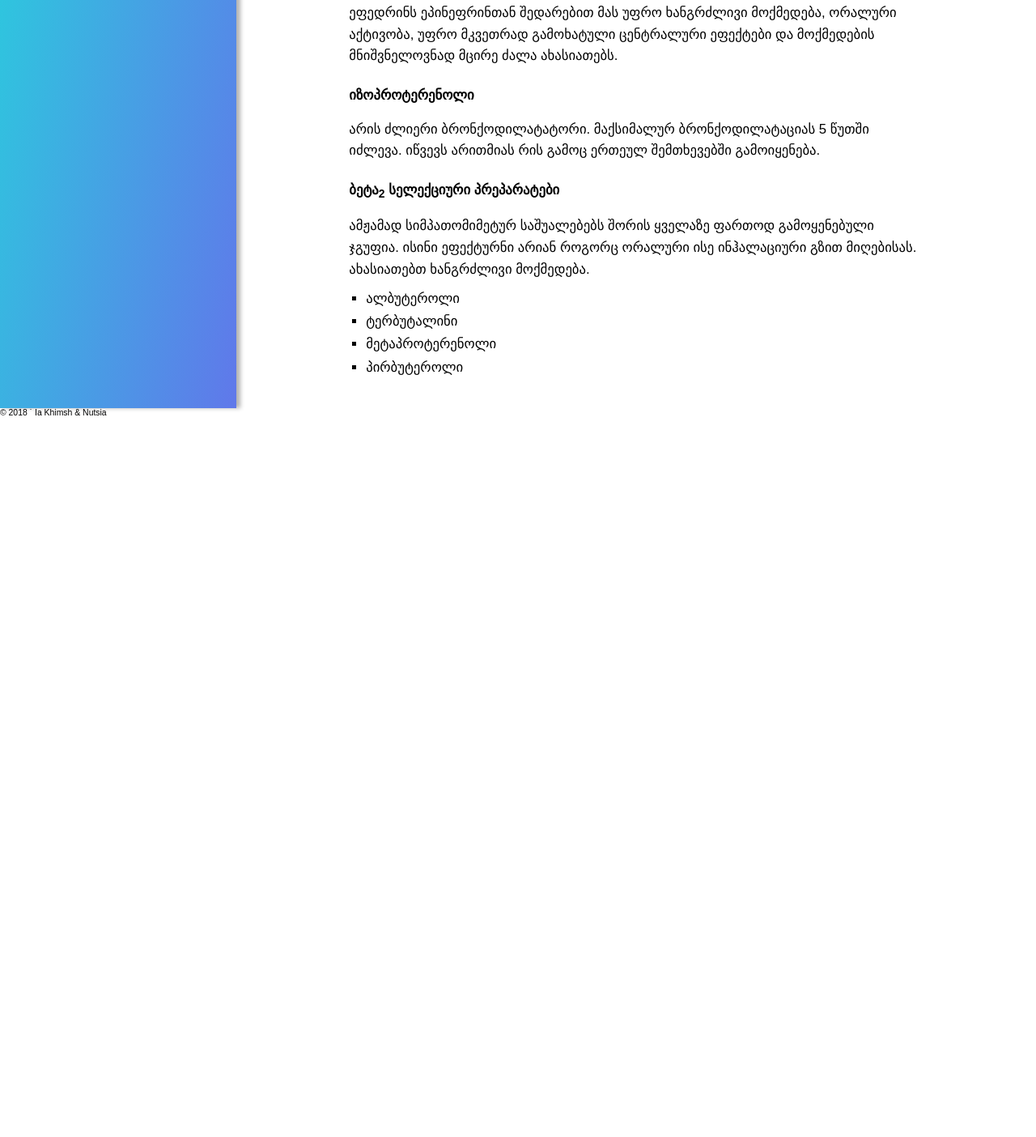
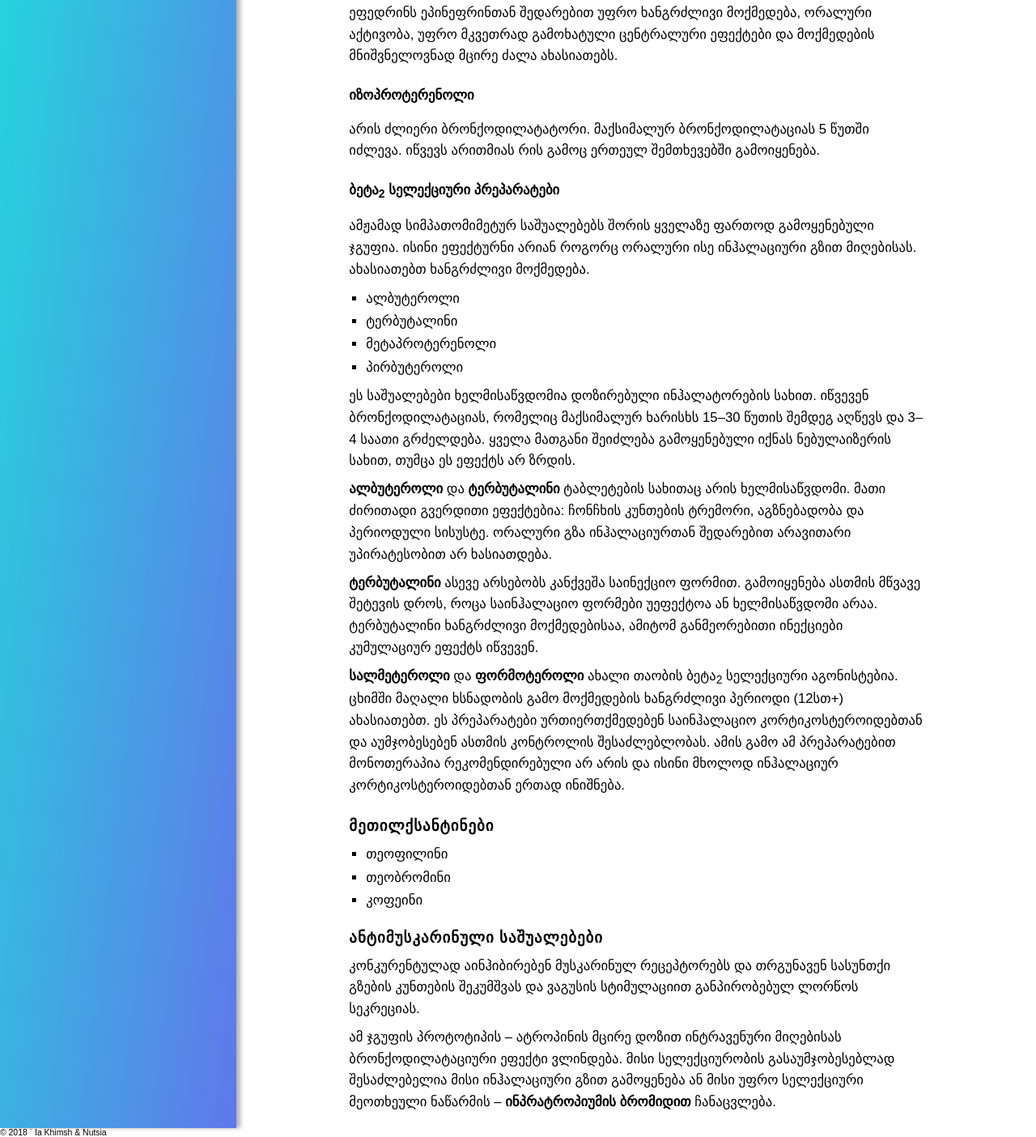
Before and after one commit to khimsh/medschool, a website: page index.html in a window 1280 px wide. Shown: the part 943-2347 px from the top of the page at 81% size. Before the commit the page ends 1458 px from the top, so only its background shows below. Drawn offline with Linux system fonts and the light colour scheme; a web font is replaced by a local one.

Commit message:
fifth commit

```diff
--- a/index.html
+++ b/index.html
@@ -28,10 +28,10 @@
                             <a href="#sympathomimetics" class="main-nav__link">სიმპათომიმეტური საშუალებები</a>
                         </li>
                         <li class="main-nav__item">
-                            <a href="#" class="main-nav__link">მეთილქსანტინები</a>
+                            <a href="#methylxanthines" class="main-nav__link">მეთილქსანტინები</a>
                         </li>
                         <li class="main-nav__item">
-                            <a href="#" class="main-nav__link">ანტიმუსკარინული საშუალებები</a>
+                            <a href="#antimuscarinic" class="main-nav__link">ანტიმუსკარინული საშუალებები</a>
                         </li>
                         <li class="main-nav__item">
                             <a href="#" class="main-nav__link">კორტიკოსტეროიდები</a>
@@ -120,7 +120,7 @@
                 <section class="sub-section">
                     <h4 class="sub-section__title">ეფედრინი</h4>
                     <p class="paragraph">
-                        ეფედრინს ეპინეფრინთან შედარებით მას უფრო ხანგრძლივი მოქმედება, ორალური აქტივობა, უფრო მკვეთრად გამოხატული ცენტრალური ეფექტები და მოქმედების მნიშვნელოვნად მცირე ძალა ახასიათებს.
+                        ეფედრინს ეპინეფრინთან შედარებით უფრო ხანგრძლივი მოქმედება, ორალური აქტივობა, უფრო მკვეთრად გამოხატული ცენტრალური ეფექტები და მოქმედების მნიშვნელოვნად მცირე ძალა ახასიათებს.
                     </p>
                 </section>
 
@@ -142,7 +142,40 @@
                         <li class="list__item">მეტაპროტერენოლი</li>
                         <li class="list__item">პირბუტეროლი</li>
                     </ul>
+                    <p class="paragraph">
+                        ეს საშუალებები ხელმისაწვდომია დოზირებული ინჰალატორების სახით. იწვევენ ბრონქოდილატაციას, რომელიც მაქსიმალურ ხარისხს 15&ndash;30 წუთის შემდეგ აღწევს და 3&ndash;4 საათი გრძელდება. ყველა მათგანი შეიძლება გამოყენებული იქნას ნებულაიზერის სახით, თუმცა ეს ეფექტს არ ზრდის.
+                    </p>
+                    <p class="paragraph">
+                        <strong>ალბუტეროლი</strong> და <strong>ტერბუტალინი</strong> ტაბლეტების სახითაც არის ხელმისაწვდომი. მათი ძირითადი გვერდითი ეფექტებია: ჩონჩხის კუნთების ტრემორი, აგზნებადობა და პერიოდული სისუსტე. ორალური გზა ინჰალაციურთან შედარებით არავითარი უპირატესობით არ ხასიათდება.
+                    </p>
+                    <p class="paragraph">
+                        <strong>ტერბუტალინი</strong> ასევე არსებობს კანქვეშა საინექციო ფორმით. გამოიყენება ასთმის მწვავე შეტევის დროს, როცა საინჰალაციო ფორმები უეფექტოა ან ხელმისაწვდომი არაა. ტერბუტალინი ხანგრძლივი მოქმედებისაა, ამიტომ განმეორებითი ინექციები კუმულაციურ ეფექტს იწვევენ.
+                    </p>
+                    <p class="paragraph">
+                        <strong>სალმეტეროლი</strong> და <strong>ფორმოტეროლი</strong> ახალი თაობის ბეტა<sub>2</sub> სელექციური აგონისტებია. ცხიმში მაღალი ხსნადობის გამო მოქმედების ხანგრძლივი პერიოდი (12სთ+) ახასიათებთ. ეს პრეპარატები ურთიერთქმედებენ საინჰალაციო კორტიკოსტეროიდებთან და აუმჯობესებენ ასთმის კონტროლის შესაძლებლობას. ამის გამო ამ პრეპარატებით მონოთერაპია რეკომენდირებული არ არის და ისინი მხოლოდ ინჰალაციურ კორტიკოსტეროიდებთან ერთად ინიშნება.
+                    </p>
                 </section>
+            </section>
+
+            <section id="methylxanthines">
+                <h3 class="article__sub-title">მეთილქსანტინები</h3>
+
+                <ul class="list">
+                    <li class="list__item">თეოფილინი</li>
+                    <li class="list__item">თეობრომინი</li>
+                    <li class="list__item">კოფეინი</li>
+                </ul>
+            </section>
+
+            <section id="antimuscarinic">
+                <h3 class="article__sub-title">ანტიმუსკარინული საშუალებები</h3>
+
+                <p class="paragraph">
+                    კონკურენტულად აინჰიბირებენ მუსკარინულ რეცეპტორებს და თრგუნავენ სასუნთქი გზების კუნთების შეკუმშვას და ვაგუსის სტიმულაციით განპირობებულ ლორწოს სეკრეციას.
+                </p>
+                <p class="paragraph">
+                    ამ ჯგუფის პროტოტიპის &ndash; ატროპინის მცირე დოზით ინტრავენური მიღებისას ბრონქოდილატაციური ეფექტი ვლინდება. მისი სელექციურობის გასაუმჯობესებლად შესაძლებელია მისი ინჰალაციური გზით გამოყენება ან მისი უფრო სელექციური მეოთხეული ნაწარმის &ndash; <strong>ინპრატროპიუმის ბრომიდით</strong> ჩანაცვლება.
+                </p>
             </section>
         </article>
     </main>
--- a/src/sass/components/_nav.sass
+++ b/src/sass/components/_nav.sass
@@ -1,7 +1,6 @@
 .main-nav
     min-height: 100vh
     padding: .5rem 1rem
-
     font-family: $font-ALK
 
     &__list
```
